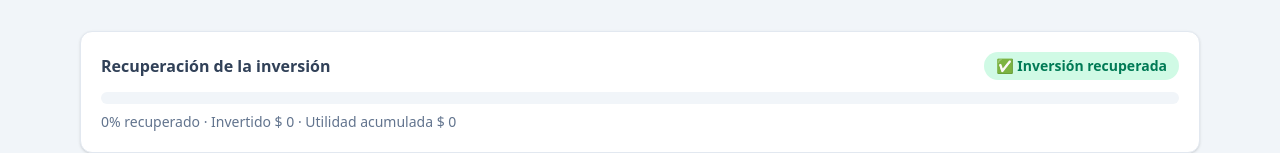
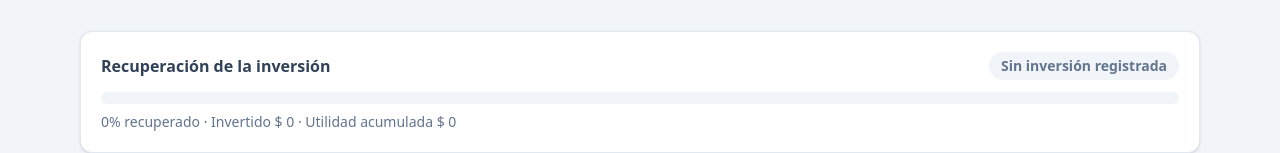
Before and after one commit to geovanilozano/congela, a Next.js app: page /reportes in a window 1280 px wide. Shown: the part 198-351 px from the top of the page. Built offline with nearby package versions, Linux system fonts and the light colour scheme; no server answers; the database is empty.

Commit message:
Corregir: redondear cantidades enteras en ventas y producción, y estado neutral de recuperación cuando no hay inversión

```diff
--- a/src/app/produccion/actions.ts
+++ b/src/app/produccion/actions.ts
@@ -4,7 +4,8 @@ import { db } from "@/lib/db";
 import { revalidatePath } from "next/cache";
 
 export async function crearProduccion(formData: FormData) {
-  const bolsas = Number(formData.get("bolsas")) || 0;
+  // Bolsas y pérdidas son unidades enteras: se redondean para no romper la base de datos.
+  const bolsas = Math.max(0, Math.round(Number(formData.get("bolsas")) || 0));
   const activoRaw = formData.get("activoId");
   const empleadoRaw = formData.get("empleadoId");
   await db.produccion.create({
@@ -14,7 +15,7 @@ export async function crearProduccion(formData: FormData) {
       tipo: String(formData.get("tipo") || "cubo"),
       bolsas,
       kilos: formData.get("kilos") ? Number(formData.get("kilos")) : null,
-      perdidas: Number(formData.get("perdidas")) || 0,
+      perdidas: Math.max(0, Math.round(Number(formData.get("perdidas")) || 0)),
       activoId: activoRaw ? Number(activoRaw) || null : null,
       empleadoId: empleadoRaw ? Number(empleadoRaw) || null : null,
       nota: String(formData.get("nota") || "") || null,
--- a/src/app/reportes/page.tsx
+++ b/src/app/reportes/page.tsx
@@ -54,7 +54,9 @@ export default async function ReportesPage() {
       <div className="rounded-xl border border-slate-200 bg-white p-5 shadow-sm">
         <div className="flex items-center justify-between">
           <h2 className="font-semibold text-slate-700">Recuperación de la inversión</h2>
-          {roi.recuperado ? (
+          {invertidoCents === 0 ? (
+            <span className="rounded-full bg-slate-100 px-3 py-1 text-sm font-semibold text-slate-500">Sin inversión registrada</span>
+          ) : roi.recuperado ? (
             <span className="rounded-full bg-emerald-100 px-3 py-1 text-sm font-semibold text-emerald-700">✅ Inversión recuperada</span>
           ) : (
             <span className="text-sm text-slate-500">Falta {formatMoney(roi.faltanteCents)}</span>
--- a/src/app/ventas/actions.ts
+++ b/src/app/ventas/actions.ts
@@ -7,7 +7,8 @@ import { revalidatePath } from "next/cache";
 export async function crearVenta(formData: FormData) {
   const clienteNombre = String(formData.get("clienteNombre") || "").trim();
   const descripcion = String(formData.get("descripcion") || "Hielo");
-  const cantidad = Number(formData.get("cantidad")) || 1;
+  // Las bolsas son unidades enteras: se redondea para no romper la base de datos.
+  const cantidad = Math.max(1, Math.round(Number(formData.get("cantidad")) || 1));
   const precioPesos = Number(formData.get("precioPesos")) || 0;
   const formaPago = String(formData.get("formaPago") || "contado");
 
```
